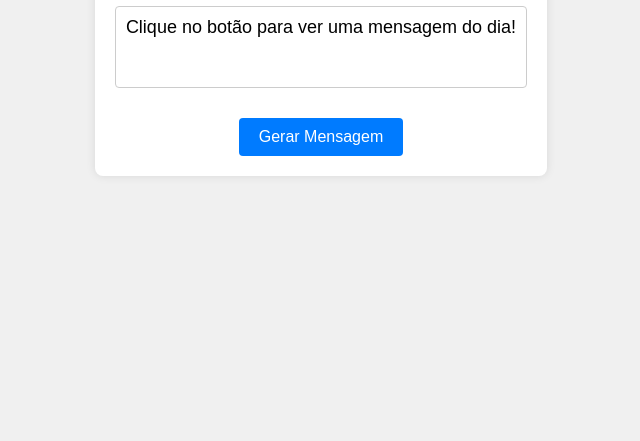
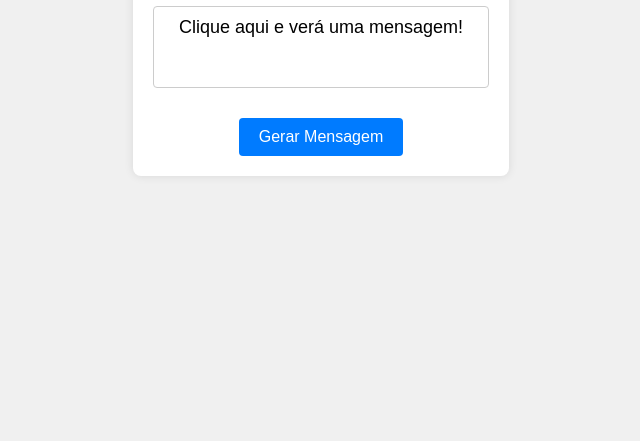
Before and after one commit to devbrunomota/projeto-msg, a plain HTML site: page index.html in a window 1280 px wide. Shown: the part 359-800 px from the top of the page, without its empty margins (319-959 px from the left). Drawn offline with Linux system fonts and the light colour scheme.

Commit message:
Alterei o texto input mensagem

```diff
--- a/index.html
+++ b/index.html
@@ -10,7 +10,7 @@
   <div class="container">
     <h1>Mensagens Para Você</h1>
     <div id="mensagem" class="mensagem">
-      Clique no botão para ver uma mensagem do dia!
+      Clique aqui e verá uma mensagem!
     </div>
     <button id="btn-gerar" class="btn">Gerar Mensagem</button>
   </div>
```
